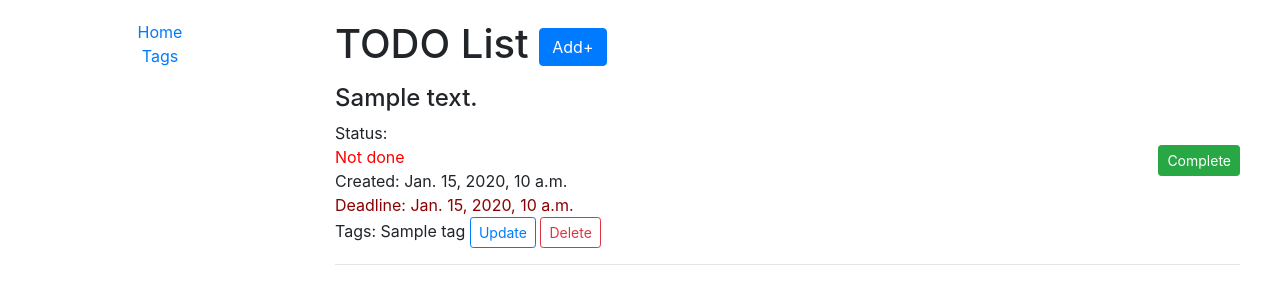
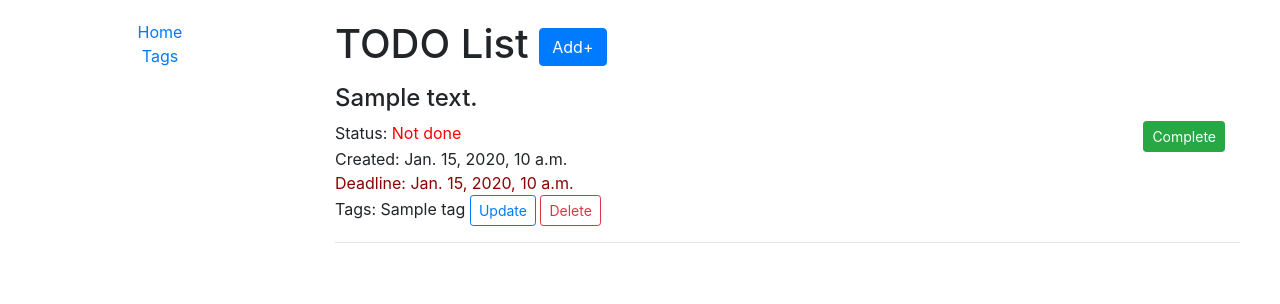
Before and after one commit to MKeSiMu/todo-list-practice, a Django app: page / in a window 1280 px wide. Shown: the top 304 px of the page. Run offline with Django 4.2, Linux system fonts and the light colour scheme; tables that the repository leaves empty hold one stand-in row (values such as "Sample post").

Commit message:
Fixed style for task status form

```diff
--- a/templates/todo_list_app/index.html
+++ b/templates/todo_list_app/index.html
@@ -13,21 +13,35 @@
     {% for task in task_list %}
     <p class="no-padding" style="list-style: none">
       <h4>{{ task.content }}</h4>
-      Status:
       {% if task.is_completed %}
+        <div class="container">
+          <div class="row">
+            <div class="col-">
+              Status: <span style="color: green">{{ task.get_is_completed_display }}</span>
+            </div>
+            <div class="col-sm" style="height: 26px">
               <form method="post" action="{% url 'todo_list_app:task-status' task.id %}">
                 {% csrf_token %}
                 <input class="btn btn-secondary btn-sm link-to-page float-right" type="submit" value="Undo">
               </form>
-        <span style="color: green">{{ task.get_is_completed_display }}</span>
+            </div>
+          </div>
+        </div>
       {% else %}
+        <div class="container">
+          <div class="row">
+            <div class="col-">
+              Status: <span style="color: red">{{ task.get_is_completed_display }}</span>
+            </div>
+            <div class="col-sm" style="height: 26px">
               <form method="post" action="{% url 'todo_list_app:task-status' task.id %}">
                 {% csrf_token %}
                 <input class="btn btn-success btn-sm link-to-page float-right" type="submit" value="Complete">
               </form>
-        <span style="color: red">{{ task.get_is_completed_display }}</span>
+            </div>
+          </div>
+        </div>
       {% endif %}
-      <br>
       Created: {{ task.created }}
       <br>
       {% if task.deadline %}<span style="color: darkred">Deadline: {{ task.deadline }}</span>
```
Also changed, not shown: static/css/style.css (line endings or trailing spaces). Lines whose indentation alone changed are shown as unchanged.
